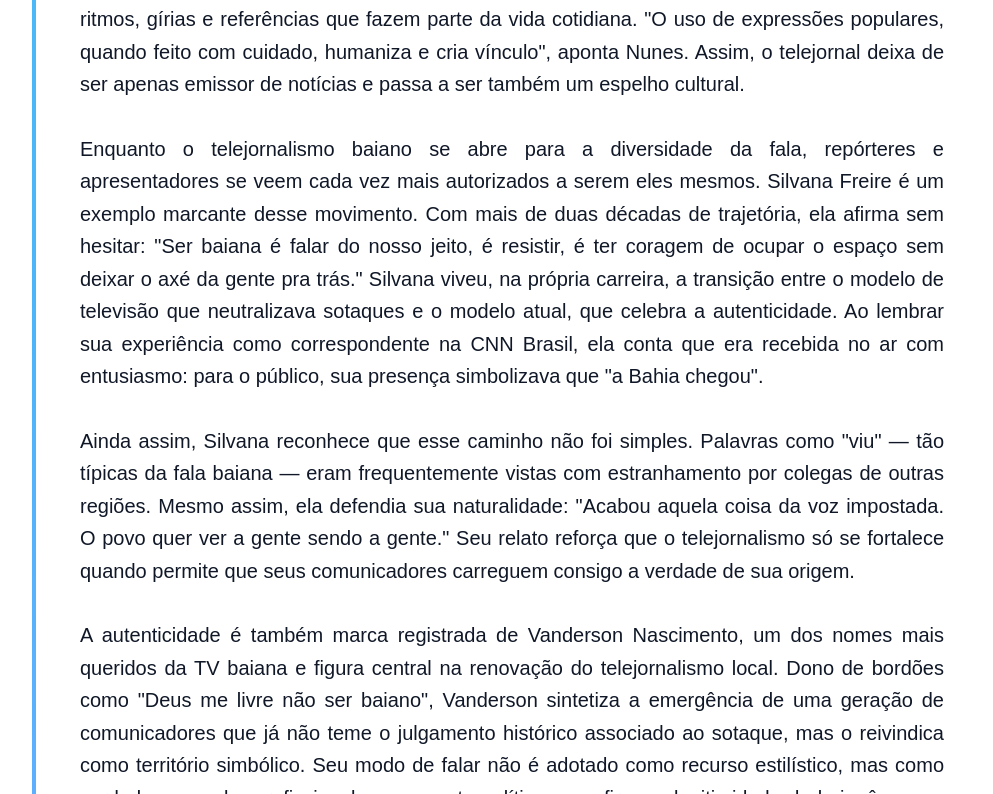
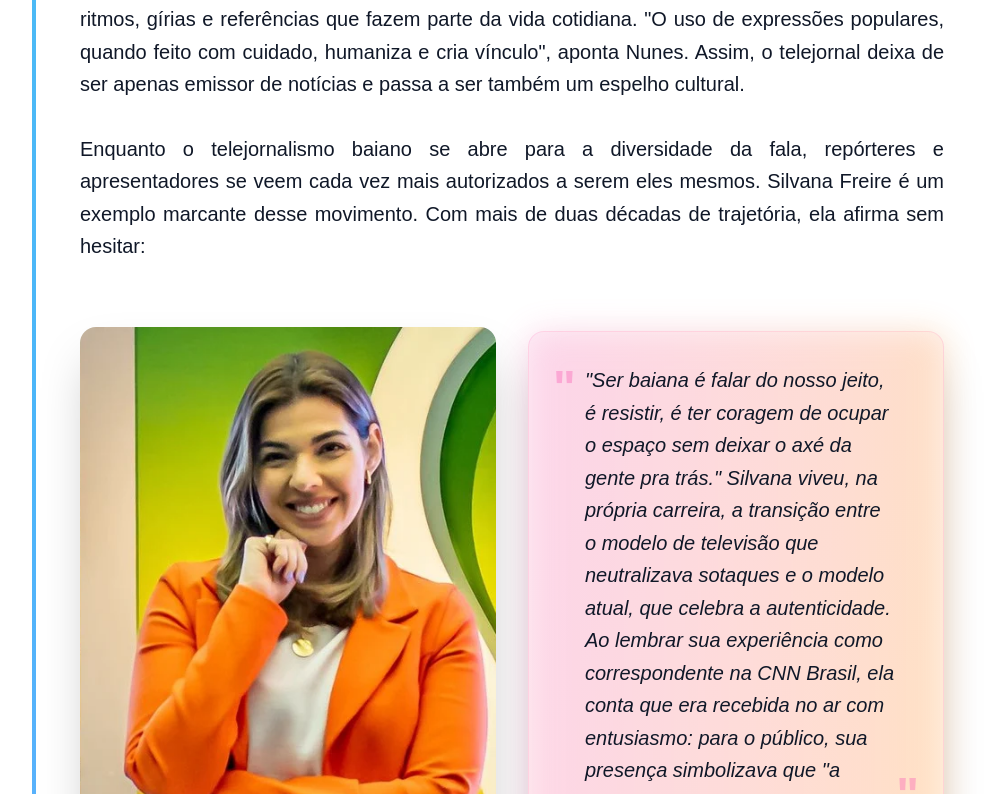
Before and after one commit to pedroigor09/jornalismoproject, a Next.js app: page /naquela-pegada in a window 1280 px wide. Shown: the part 2566-3360 px from the top of the page, without its empty margins (144-1137 px from the left). Built offline with nearby package versions, Linux system fonts and the light colour scheme.

Commit message:
feat: add QuoteWithImage support in MediaSectionHeader and update media data with quote

```diff
--- a/src/components/sections/MediaSection/SectionHeader.tsx
+++ b/src/components/sections/MediaSection/SectionHeader.tsx
@@ -4,6 +4,7 @@ import { useEffect, useRef } from 'react';
 import gsap from 'gsap';
 import { ScrollTrigger } from 'gsap/ScrollTrigger';
 import { YouTubeEmbed } from '@/components/ui/YouTubeEmbed';
+import { QuoteWithImage } from '@/components/ui/QuoteWithImage';
 
 interface MediaSectionHeaderProps {
   title: string;
@@ -114,6 +115,21 @@ export const MediaSectionHeader = ({ title, subtitle, introductions }: MediaSect
                 );
               }
 
+              // Verifica se é um marcador de citação com imagem
+              const quoteImageMatch = paragraph.match(/^\[QUOTE_IMAGE:([^:]+):(.+)\]$/);
+
+              if (quoteImageMatch) {
+                return (
+                  <div key={index} className="my-12">
+                    <QuoteWithImage
+                      imagePath={quoteImageMatch[1]}
+                      imageAlt="Silvana Freire"
+                      quote={quoteImageMatch[2]}
+                    />
+                  </div>
+                );
+              }
+
               return (
                 <p
                   key={index}
--- a/src/lib/mediaData.ts
+++ b/src/lib/mediaData.ts
@@ -15,7 +15,9 @@ Enquanto o país aprende a valorizar seus modos de falar, o telejornalismo baian
 
 Essa curvatura da linguagem — entre norma padrão e oralidade baiana — ganha força nas grandes datas culturais. Em períodos como o Carnaval e o São João, o telejornal incorpora ritmos, gírias e referências que fazem parte da vida cotidiana. "O uso de expressões populares, quando feito com cuidado, humaniza e cria vínculo", aponta Nunes. Assim, o telejornal deixa de ser apenas emissor de notícias e passa a ser também um espelho cultural.
 
-Enquanto o telejornalismo baiano se abre para a diversidade da fala, repórteres e apresentadores se veem cada vez mais autorizados a serem eles mesmos. Silvana Freire é um exemplo marcante desse movimento. Com mais de duas décadas de trajetória, ela afirma sem hesitar: "Ser baiana é falar do nosso jeito, é resistir, é ter coragem de ocupar o espaço sem deixar o axé da gente pra trás." Silvana viveu, na própria carreira, a transição entre o modelo de televisão que neutralizava sotaques e o modelo atual, que celebra a autenticidade. Ao lembrar sua experiência como correspondente na CNN Brasil, ela conta que era recebida no ar com entusiasmo: para o público, sua presença simbolizava que "a Bahia chegou".
+Enquanto o telejornalismo baiano se abre para a diversidade da fala, repórteres e apresentadores se veem cada vez mais autorizados a serem eles mesmos. Silvana Freire é um exemplo marcante desse movimento. Com mais de duas décadas de trajetória, ela afirma sem hesitar:
+
+[QUOTE_IMAGE:/silvana1.webp:"Ser baiana é falar do nosso jeito, é resistir, é ter coragem de ocupar o espaço sem deixar o axé da gente pra trás." Silvana viveu, na própria carreira, a transição entre o modelo de televisão que neutralizava sotaques e o modelo atual, que celebra a autenticidade. Ao lembrar sua experiência como correspondente na CNN Brasil, ela conta que era recebida no ar com entusiasmo: para o público, sua presença simbolizava que "a Bahia chegou".]
 
 Ainda assim, Silvana reconhece que esse caminho não foi simples. Palavras como "viu" — tão típicas da fala baiana — eram frequentemente vistas com estranhamento por colegas de outras regiões. Mesmo assim, ela defendia sua naturalidade: "Acabou aquela coisa da voz impostada. O povo quer ver a gente sendo a gente." Seu relato reforça que o telejornalismo só se fortalece quando permite que seus comunicadores carreguem consigo a verdade de sua origem.
 
```
